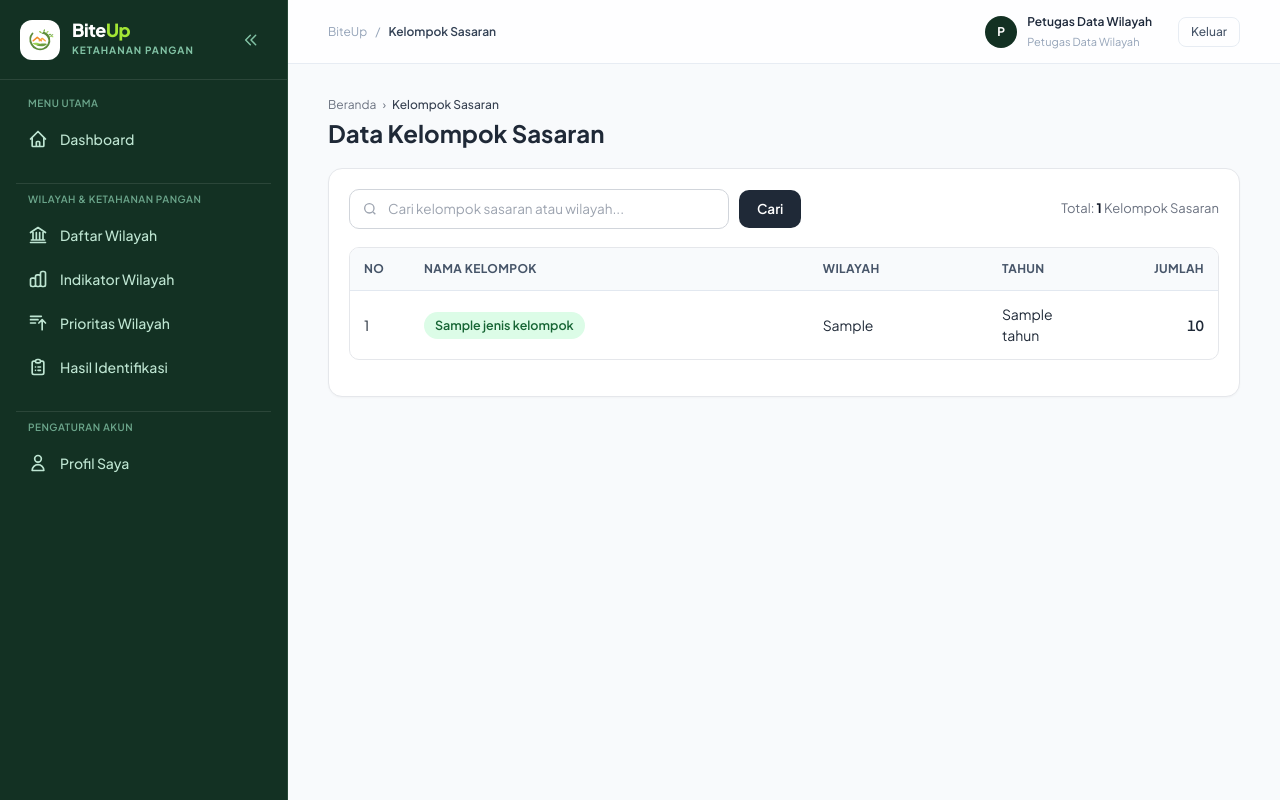
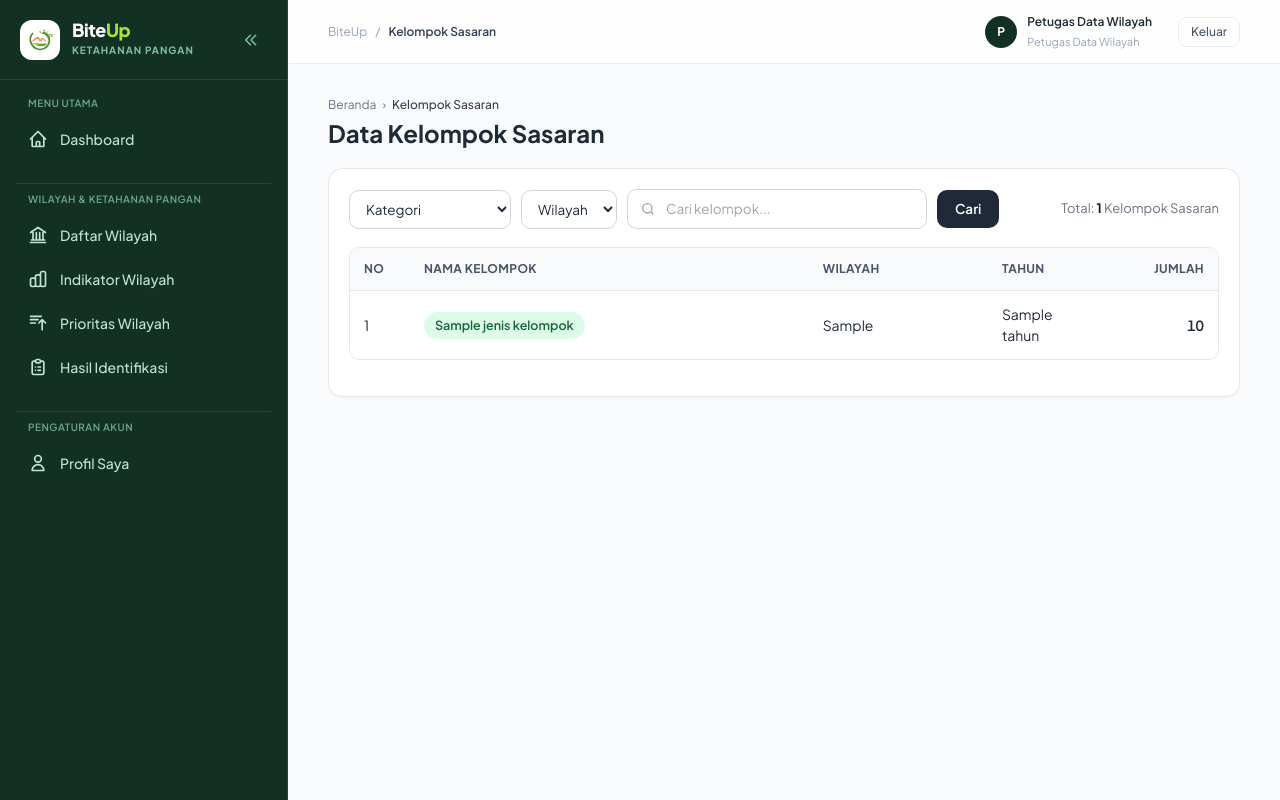
Before and after one commit to AdindaSN/BiteUp, a Laravel app: template resources/views/kelompok-sasaran/index.blade.php in a window 1280 px wide. Run offline with Laravel 12, Linux system fonts and the light colour scheme; a user stored in the database is signed in; data comes from the database, SQL or seed files in the repository; tables that the repository leaves empty hold one stand-in row (values such as "Sample post"); the template is opened without the code that fills it: most values are stand-ins (such as "Sample title", 1, 10 or a date in 2020); parts of the project's set-up code (start-up, migrations or seed data) failed here and were passed over; some libraries are stand-ins or nearby versions.

Commit message:
feat(kelompok-sasaran): tambahkan filter kategori dan wilayah sesuai mockup proposal

```diff
--- a/resources/views/kelompok-sasaran/index.blade.php
+++ b/resources/views/kelompok-sasaran/index.blade.php
@@ -59,12 +59,28 @@
             display: flex;
             align-items: center;
             gap: 10px;
+            flex-wrap: wrap;
             flex: 1;
             min-width: 260px;
         }
+        .ks-select {
+            padding: 9px 12px;
+            font-size: 13.5px;
+            color: #1f2937;
+            border: 1px solid #d1d5db;
+            border-radius: 10px;
+            background-color: #fff;
+            cursor: pointer;
+        }
+        .ks-select:focus {
+            outline: none;
+            border-color: #315B46;
+            box-shadow: 0 0 0 3px rgba(49, 91, 70, 0.12);
+        }
         .ks-search {
             flex: 1;
-            max-width: 380px;
+            min-width: 200px;
+            max-width: 300px;
         }
         .ks-search input {
             width: 100%;
@@ -180,7 +196,7 @@
         .ks-btn-delete:hover { background: #fee2e2; color: #b91c1c; }
     </style>
 
-    <!-- HEADER HALAMAN SEJAJAR DENGAN TOMBOL TAMBAH -->
+    <!-- HEADER HALAMAN -->
     <div class="ks-top-header">
         <div>
             <div class="ks-breadcrumb">
@@ -229,11 +245,36 @@
     <div class="ks-card">
         <div class="ks-toolbar-row">
             <form method="GET" class="ks-search-form">
+                <select name="jenis" onchange="this.form.submit()" class="ks-select">
+                    <option value="">Kategori</option>
+                    @foreach($daftarJenis as $j)
+                        <option value="{{ $j->id_jenis_kelompok }}" {{ request('jenis') == $j->id_jenis_kelompok ? 'selected' : '' }}>
+                            {{ $j->nama_jenis }}
+                        </option>
+                    @endforeach
+                </select>
+
+                <select name="wilayah" onchange="this.form.submit()" class="ks-select">
+                    <option value="">Wilayah</option>
+                    @foreach($daftarWilayah as $w)
+                        @php
+                            $labelWilayah = ($w->kabupaten_kota && $w->kabupaten_kota !== '-')
+                                ? $w->kabupaten_kota
+                                : (($w->provinsi && $w->provinsi !== '-') ? $w->provinsi : $w->kode_wilayah);
+                        @endphp
+                        <option value="{{ $w->id_wilayah }}" {{ request('wilayah') == $w->id_wilayah ? 'selected' : '' }}>
+                            {{ $labelWilayah }}
+                        </option>
+                    @endforeach
+                </select>
+
                 <div class="ks-search">
-                    <input type="text" name="q" value="{{ request('q') }}" placeholder="Cari kelompok sasaran atau wilayah...">
+                    <input type="text" name="q" value="{{ request('q') }}" placeholder="Cari kelompok...">
                 </div>
+
                 <button type="submit" class="ks-btn-filter">Cari</button>
-                @if (request('q'))
+
+                @if (request()->anyFilled(['q', 'jenis', 'wilayah']))
                     <a href="{{ route('kelompok-sasaran.index') }}" class="ks-btn-reset">Reset</a>
                 @endif
             </form>
```
Also changed, not shown: app/Http/Controllers/KelompokSasaranController.php (+14 -2 lines).
